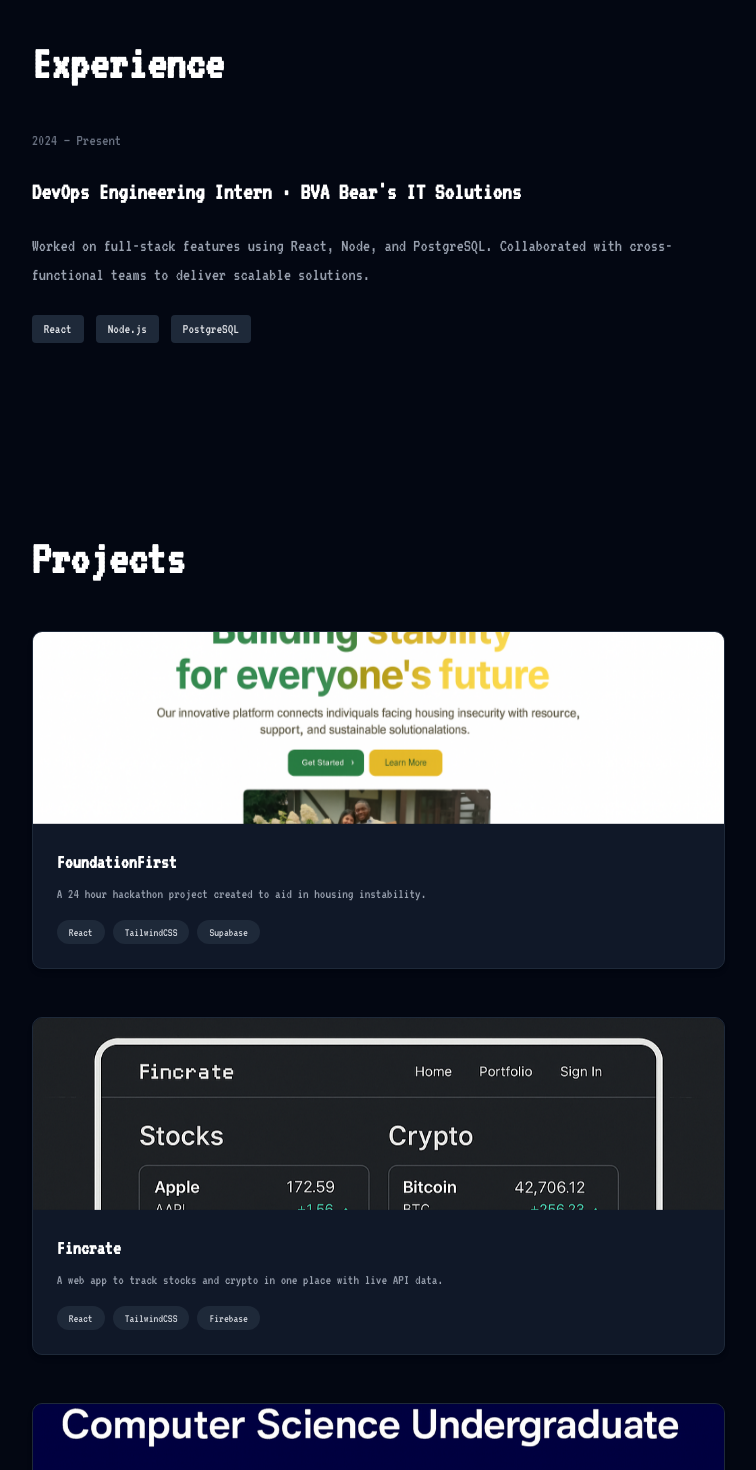
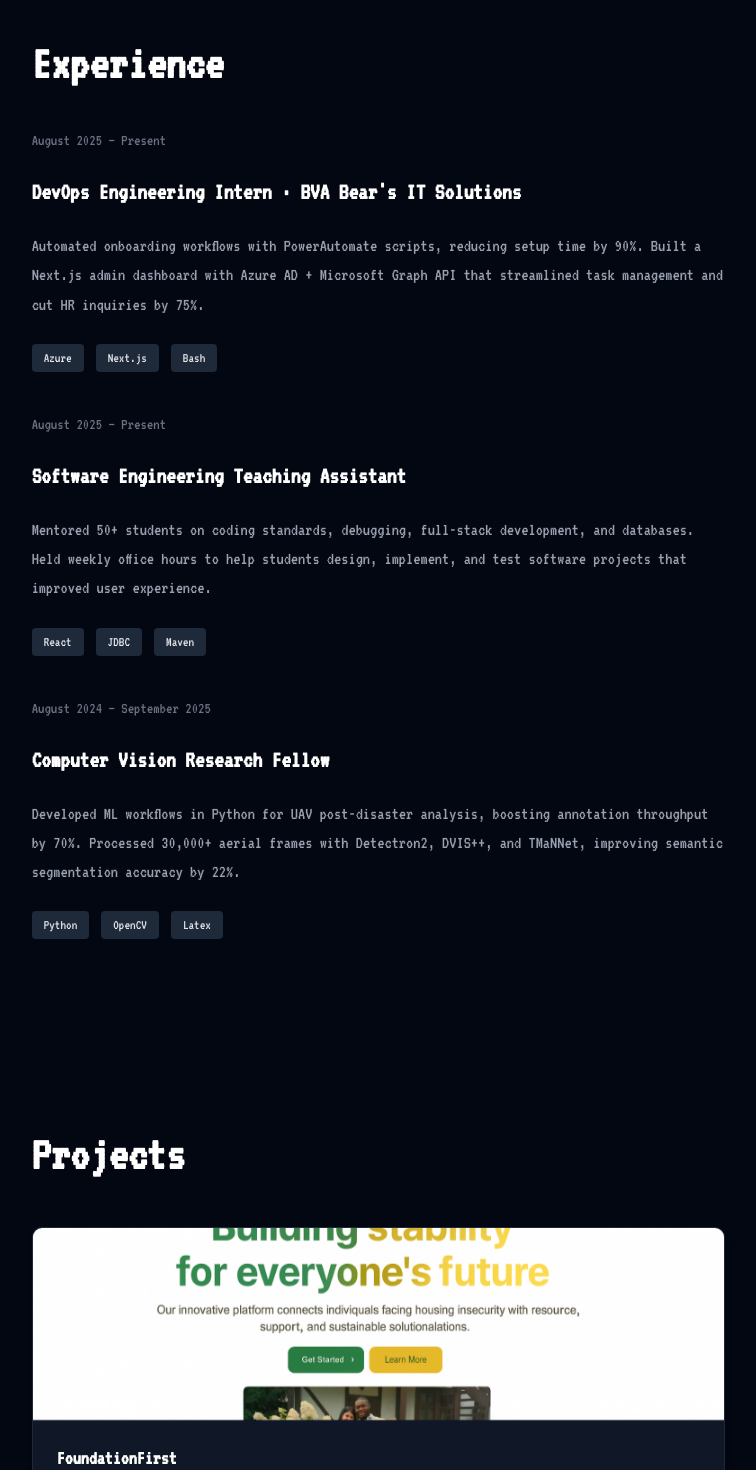
Before and after one commit to irudite/my-portfolio, a Next.js app: page / in a window 1280 px wide. Shown: the part 860-2330 px from the top of the page, without its empty margins (475-1231 px from the left). Built offline with nearby package versions, Linux system fonts and the light colour scheme.

Commit message:
Adjusted experiences

```diff
--- a/components/custom/Hero.tsx
+++ b/components/custom/Hero.tsx
@@ -12,7 +12,8 @@ const Hero = () => {
             <h2 className="text-2xl text-gray-400 mb-12">Aspiring Software Engineer</h2>
             <p className="text-lg text-gray-400 leading-loose">
               I build clean, performant, and modern web applications with React,
-              Next.js, and TypeScript. Passionate about fintech and AI/ML.
+              Next.js, and TypeScript. Passionate about systems development and
+              low-level programming.
             </p>
           </div>
 
@@ -64,21 +65,55 @@ const Hero = () => {
           <section id="experience" className="mb-48 space-y-10">
             <h2 className="text-5xl font-bold text-white">Experience</h2>
             <div className="space-y-6">
-              <p className="text-base text-gray-500">2024 — Present</p>
+              <p className="text-base text-gray-500">August 2025 — Present</p>
               <h3 className="text-2xl font-semibold text-white">
                 DevOps Engineering Intern · BVA Bear's IT Solutions
               </h3>
               <p className="text-lg text-gray-400 leading-relaxed">
-                Worked on full-stack features using React, Node, and PostgreSQL.
-                Collaborated with cross-functional teams to deliver scalable
-                solutions.
+                Automated onboarding workflows with PowerAutomate scripts, reducing setup time by 90%.
+                Built a Next.js admin dashboard with Azure AD + Microsoft Graph API that streamlined
+                task management and cut HR inquiries by 75%.
+              </p>
+              <div className="flex gap-3 mt-2 text-sm">
+                <span className="px-3 py-1 bg-gray-800 rounded">Azure</span>
+                <span className="px-3 py-1 bg-gray-800 rounded">Next.js</span>
+                <span className="px-3 py-1 bg-gray-800 rounded">Bash</span>
+              </div>
+            </div>
+            <div className="space-y-6">
+              <p className="text-base text-gray-500">August 2025 — Present</p>
+              <h3 className="text-2xl font-semibold text-white">
+                Software Engineering Teaching Assistant
+              </h3>
+              <p className="text-lg text-gray-400 leading-relaxed">
+                Mentored 50+ students on coding standards, debugging, full-stack
+                development, and databases. Held weekly office hours to help students
+                design, implement, and test software projects that improved user experience.
               </p>
               <div className="flex gap-3 mt-2 text-sm">
                 <span className="px-3 py-1 bg-gray-800 rounded">React</span>
-                <span className="px-3 py-1 bg-gray-800 rounded">Node.js</span>
-                <span className="px-3 py-1 bg-gray-800 rounded">PostgreSQL</span>
+                <span className="px-3 py-1 bg-gray-800 rounded">JDBC</span>
+                <span className="px-3 py-1 bg-gray-800 rounded">Maven</span>
               </div>
             </div>
+            <div className="space-y-6">
+              <p className="text-base text-gray-500">August 2024 — September 2025</p>
+              <h3 className="text-2xl font-semibold text-white">
+                Computer Vision Research Fellow
+              </h3>
+              <p className="text-lg text-gray-400 leading-relaxed">
+                Developed ML workflows in Python for UAV post-disaster analysis,
+                boosting annotation throughput by 70%. Processed 30,000+ aerial
+                frames with Detectron2, DVIS++, and TMaNNet, improving semantic
+                segmentation accuracy by 22%.
+              </p>
+              <div className="flex gap-3 mt-2 text-sm">
+                <span className="px-3 py-1 bg-gray-800 rounded">Python</span>
+                <span className="px-3 py-1 bg-gray-800 rounded">OpenCV</span>
+                <span className="px-3 py-1 bg-gray-800 rounded">Latex</span>
+              </div>
+            </div>
+
           </section>
 
           {/* Projects Section */}
@@ -95,13 +130,13 @@ const Hero = () => {
                 title="Fincrate"
                 description="A web app to track stocks and crypto in one place with live API data."
                 image="/Fincrate.png"
-                tech={["React", "TailwindCSS", "Firebase"]}
+                tech={["React", "TailwindCSS", "Supabase"]}
               />
               <ProjectCard
                 title="Portfolio Website"
                 description="My old portfolio website used to display my projects & experiences."
                 image="/Portfolio.png"
-                tech={["React", "TailwindCSS", "Firebase"]}
+                tech={["React", "CSS"]}
               />
             </div>
           </section>
```
